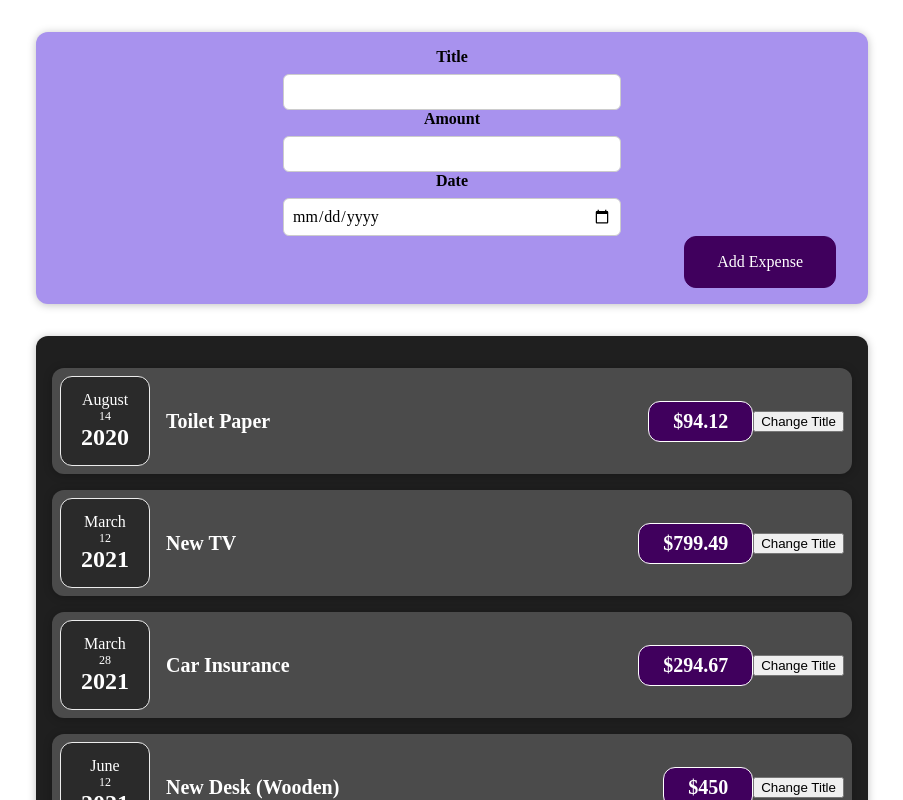
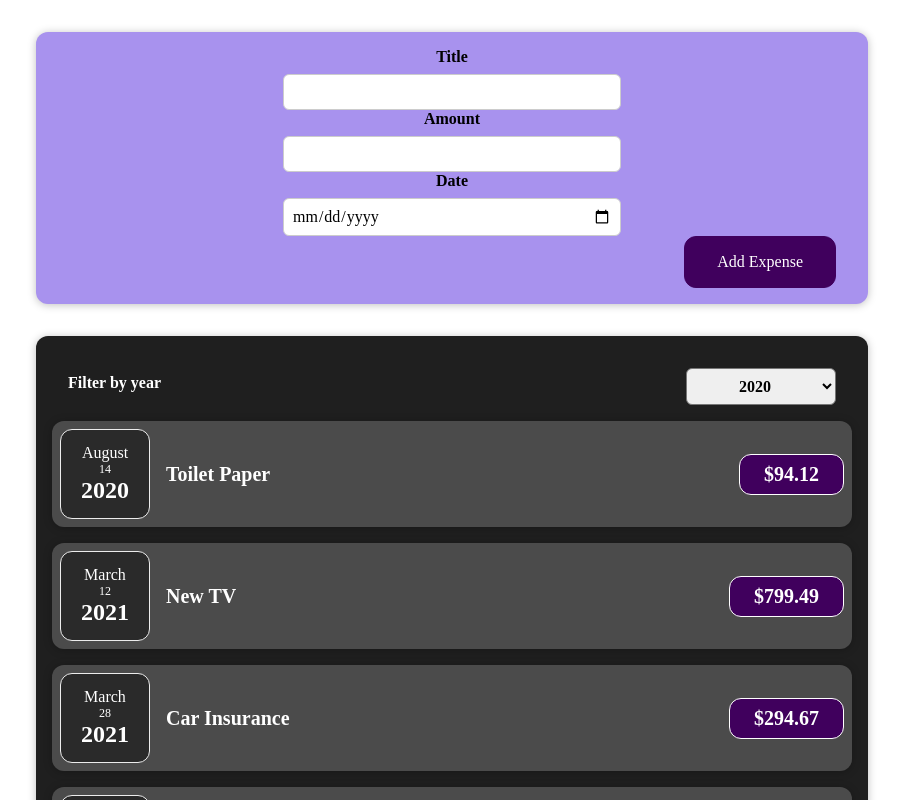
Before and after one commit to ekfaktldk11/React_course, a React (Create React App) app in the folder ReactCourseApp/project1/: page / in a window 1280 px wide. Shown: the top 800 px of the page, without its empty margins (188-1091 px from the left). Built offline with nearby package versions, Linux system fonts and the light colour scheme.

Commit message:
end of Section4

```diff
--- a/ReactCourseApp/project1/src/App.js
+++ b/ReactCourseApp/project1/src/App.js
@@ -30,9 +30,13 @@
     },
   ];
 
+  const addExpenseHandler = expense => {
+
+  }
+
   return (
     <div>
-      <NewExpense />
+      <NewExpense onAddExpense={addExpenseHandler}/>
       <Expenses items={expenses} />
     </div>
   );
--- a/ReactCourseApp/project1/src/components/Expenses/ExpenseItem.js
+++ b/ReactCourseApp/project1/src/components/Expenses/ExpenseItem.js
@@ -5,20 +5,13 @@
 
 //expense : 비용
 const ExpenseItem = (props) => {
-  const [title, setTitle] = useState(props.title);
-
-  const clickHandler = () => {
-    setTitle("Updated!");
-  };
-
   return (
     <Card className="expense-item">
       <ExpenseDate date={props.date}/>
       <div className="expense-item__description">
-        <h2>{title}</h2>
+        <h2>{props.title}</h2>
         <div className="expense-item__price">${props.amount}</div>
       </div>
-      <button onClick={clickHandler}>Change Title</button>
     </Card>
   );
 };
--- a/ReactCourseApp/project1/src/components/Expenses/Expenses.js
+++ b/ReactCourseApp/project1/src/components/Expenses/Expenses.js
@@ -1,9 +1,19 @@
 import ExpenseItem from './ExpenseItem';
 import Card from '../UI/Card';
 import './Expenses.css'
+import { useState } from 'react';
+import ExpensesFilter from './ExpensesFilter';
+
 const Expenses = (props) => {
+  const [filteredYear, setFilteredYear] = useState('2020');
+
+  const filterChangeHandler = selectedYear => {
+    setFilteredYear(selectedYear);
+  };
+
   return (
     <Card className="expenses">
+      <ExpensesFilter selected={filteredYear} onChangeFilter={filterChangeHandler}/>
       <ExpenseItem
         title={props.items[0].title}
         amount={props.items[0].amount}
--- /dev/null
+++ b/ReactCourseApp/project1/src/components/Expenses/ExpensesFilter.css
@@ -0,0 +1,24 @@
+.expenses-filter {
+  color: white;
+  padding: 0 1rem;
+}
+
+.expenses-filter__control {
+  display: flex;
+  width: 100%;
+  align-items: center;
+  justify-content: space-between;
+  margin: 1rem 0;
+}
+
+.expenses-filter label {
+  font-weight: bold;
+  margin-bottom: 0.5rem;
+}
+
+.expenses-filter select {
+  font: inherit;
+  padding: 0.5rem 3rem;
+  font-weight: bold;
+  border-radius: 6px;
+}
--- /dev/null
+++ b/ReactCourseApp/project1/src/components/Expenses/ExpensesFilter.js
@@ -0,0 +1,24 @@
+import React from 'react';
+
+import './ExpensesFilter.css';
+
+const ExpensesFilter = props => {
+  const dropdownChangeHandler = e => {
+    props.onChangeFilter(e.target.value);
+  }
+  return (
+    <div className='expenses-filter'>
+      <div className='expenses-filter__control'>
+        <label>Filter by year</label>
+        <select value={props.selected} onChange={dropdownChangeHandler}>
+          <option value='2022'>2022</option>
+          <option value='2021'>2021</option>
+          <option value='2020'>2020</option>
+          <option value='2019'>2019</option>
+        </select>
+      </div>
+    </div>
+  );
+};
+
+export default ExpensesFilter;
--- a/ReactCourseApp/project1/src/components/NewExpense/ExpenseForm.js
+++ b/ReactCourseApp/project1/src/components/NewExpense/ExpenseForm.js
@@ -2,31 +2,73 @@
 
 import './ExpenseForm.css';
 
-const ExpenseForm = () => {
+const ExpenseForm = (props) => {
   // document.getElementById('').addEventListener('click', (event) => {})
   const [enteredTitle, setEnteredTitle] = useState('');
   const [enteredAmount, setEnteredAmount] = useState('');
   const [enteredDate, setEnteredDate] = useState('');
+  // const [userInput, setUserInput] = useState({
+  //   enteredTitle: '',
+  //   enteredAmount: '',
+  //   enteredDate: ''
+  // }); // 이런 방식으로 하나의 useState로 state를 관리해도됨 - 근데 난 개별적 관리가 편한듯
 
   const titleChangeHandler = (e) => {
     setEnteredTitle(e.target.value);
+    // setUserInput({
+    //   ...userInput,
+    //   enteredTitle: e.target.value
+    // })
+    // setUserInput((prevState) => {
+    //   return {
+    //     ...prevState,
+    //     enteredTitle: e.target.value
+    //   };
+    // });
   };
 
   const amountChangeHandler = (e) => {
     setEnteredAmount(e.target.value);
+    // setUserInput({
+    //   ...userInput,
+    //   enteredAmount: e.target.value
+    // })
   };
 
   const dateChangeHandler = (e) => {
     setEnteredDate(e.target.value);
+    // setUserInput({
+    //   ...userInput,
+    //   enteredDate: e.target.value
+    // })
+  };
+
+  const submitHandler = (e) => {
+    /**
+     * form안의 submit 버튼을 누르게되면, 페이지는 이 이벤트를
+     * 당연히 서버로 리퀘스트를 보내는 줄 알기 때문에 해당 페이지를 리렌더링함.
+     * 이 리렌더링을 안하게 하고 싶을 때 사용하는 것이 아래의 e.preventDefault(); <- built_in JS code
+    */
+    e.preventDefault();
+    const expenseData = {
+      title: enteredTitle,
+      amount: enteredAmount,
+      date: new Date(enteredDate)
+    }
+    props.onSaveExpenseData(expenseData);
+    setEnteredTitle('');
+    setEnteredAmount('');
+    setEnteredDate('');
   };
 
   return (
-    <form>
+    <form onSubmit={submitHandler}>
       <div className="new-expense__constrols">
         <div className="new-expense__control">
           <label>Title</label>
           <input
             type="text"
+            value={enteredTitle}
             onChange={titleChangeHandler}
           />
         </div>
@@ -36,6 +78,7 @@
             type="number"
             min="0.01"
             step="0.01"
+            value={enteredAmount}
             onChange={amountChangeHandler}
           />
         </div>
@@ -45,12 +88,13 @@
             type="date"
             min="2019-01-01"
             max="2022-12-31"
+            value={enteredDate}
             onChange={dateChangeHandler}
           />
         </div>
       </div>
       <div className="new-expense__actions">
-        <button type="submit">Add Expense</button>
+        <button type="submit" >Add Expense</button>
       </div>
     </form>
   );
--- a/ReactCourseApp/project1/src/components/NewExpense/NewExpense.js
+++ b/ReactCourseApp/project1/src/components/NewExpense/NewExpense.js
@@ -3,9 +3,17 @@
 
 import './NewExpense.css';
 
-const NewExpense = () => {
+const NewExpense = (props) => {
+  const saveExpenseDataHandler = (enteredExpenseData) => {
+    const expenseData = {
+      ...enteredExpenseData,
+      id : Math.random().toString()
+    };
+    props.onAddExpense(expenseData);
+  }
+
   return <div className="new-expense">
-    <ExpenseForm />
+    <ExpenseForm onSaveExpenseData={saveExpenseDataHandler}/>
   </div>
 };
 
```
Also changed, not shown: 1 other file (tests, documents, lock files or other folders).
